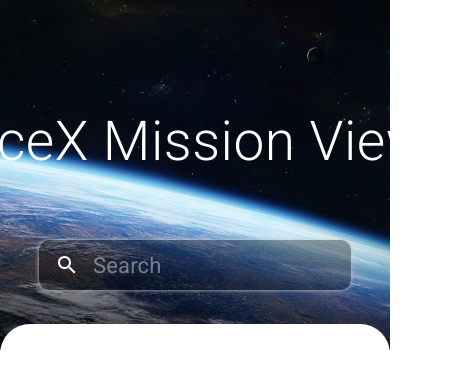
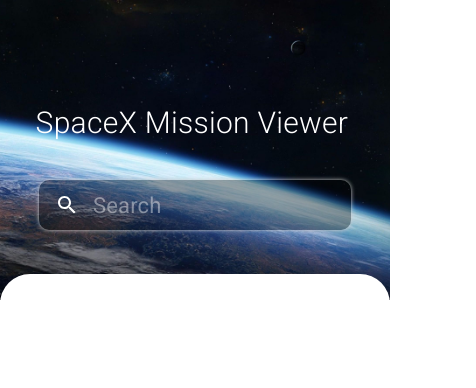
Before and after one commit to Dhananjayan-PN/SpaceX-Mission-Viewer, a React (Create React App) app: page / in a window 390 px wide. Shown: the top 388 px of the page, 476 px wide, since content can reach past the window. Built offline with nearby package versions, Linux system fonts and the light colour scheme.

Commit message:
header updates

```diff
--- a/src/components/Header/Header.tsx
+++ b/src/components/Header/Header.tsx
@@ -9,7 +9,7 @@
     background: {
       objectFit: "cover",
       width: "100%",
-      minHeight: "350px",
+      minHeight: "300px",
       maxHeight: "450px",
       position: "relative",
       zIndex: 1
@@ -21,14 +21,19 @@
       left: "50%",
       transform: "translate(-51%, 0)",
       color: "white",
-      fontSize: "55px",
-      fontWeight: 300
+      fontSize: "30px",
+      fontWeight: 300,
+      [theme.breakpoints.up("sm")]: {
+        fontSize: "40px"
+      },
+      [theme.breakpoints.up("md")]: {
+        fontSize: "55px"
+      }
     },
-    searchContainer: {},
     search: {
       position: "absolute",
       zIndex: 2,
-      top: "240px",
+      top: "180px",
       left: "50%",
       transform: "translate(-50%, 0)",
       color: "white",
@@ -40,6 +45,12 @@
       backgroundColor: fade(theme.palette.common.black, 0.35),
       "&:hover": {
         backgroundColor: fade(theme.palette.common.black, 0.55)
+      },
+      [theme.breakpoints.up("sm")]: {
+        top: "200px"
+      },
+      [theme.breakpoints.up("md")]: {
+        top: "250px"
       }
     },
     searchIcon: {
```
